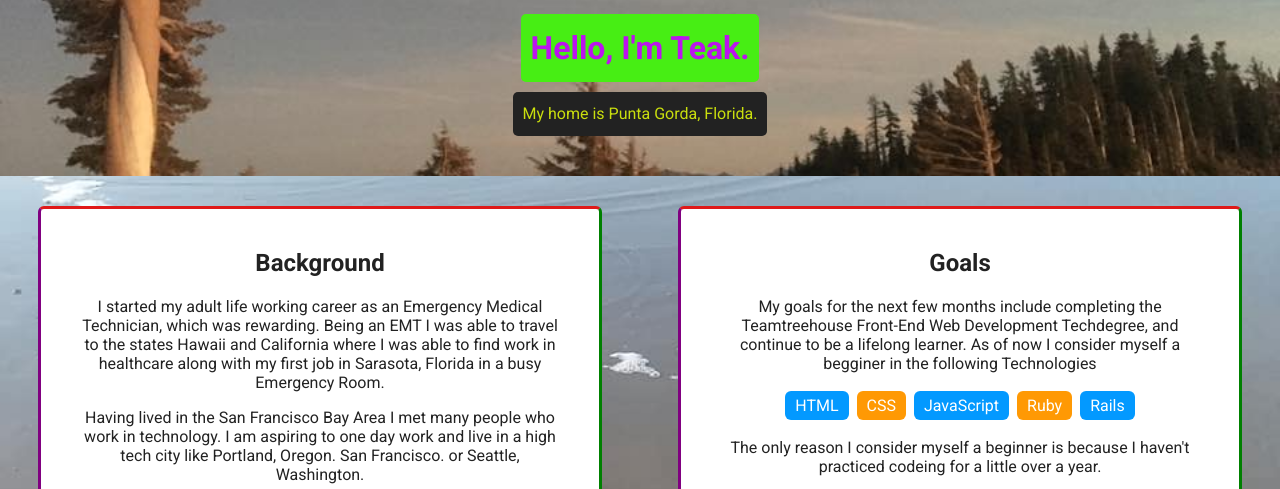
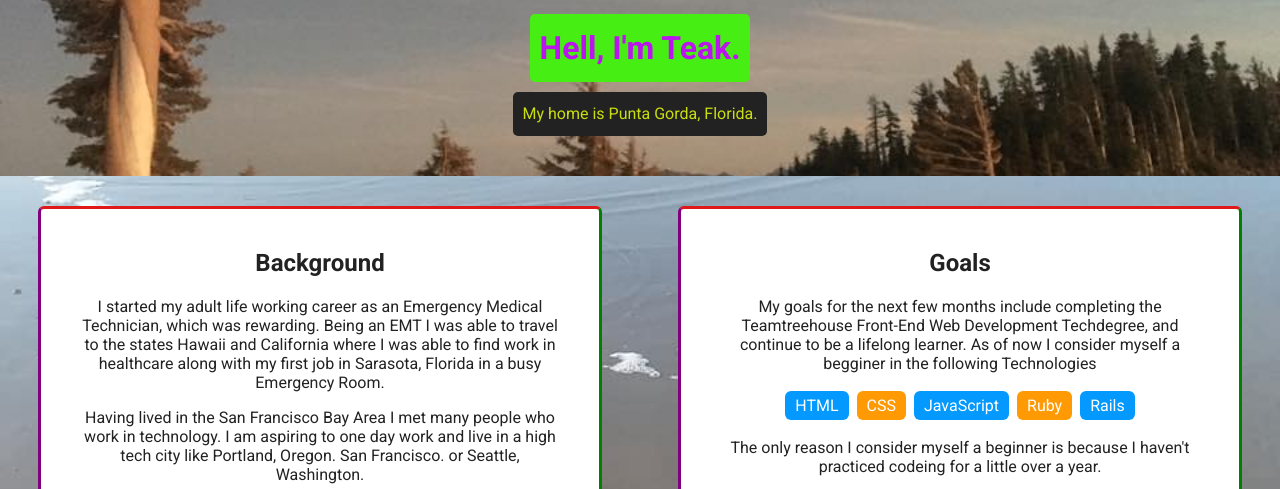
Before and after one commit to TeakHawksford/symmetrical-octo-sniffle, a plain HTML site: page index.html in a window 1280 px wide. Shown: the part 303-792 px from the top of the page. Drawn offline with Linux system fonts and the light colour scheme; a web font is replaced by a local one.

```diff
--- a/index.html
+++ b/index.html
@@ -22,7 +22,7 @@
     <header>
       <div class="profile-info">
         <img src="images/Headshot.jpg" alt="Headshot of Teak H" class="profile-image">
-        <h1 class="tag name">Hello, I'm Teak.</h1>
+        <h1 class="tag name">Hell, I'm Teak.</h1>
         <p class="tag location">My home is Punta Gorda, Florida.</p>
       </div>
     </header>
```
